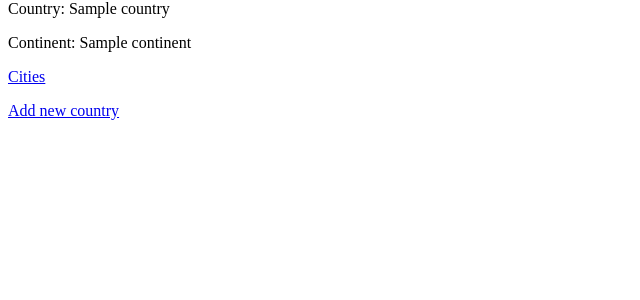
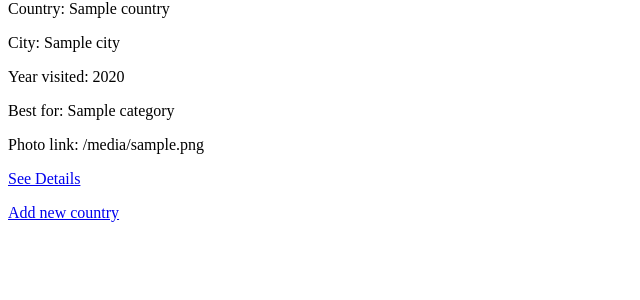
Before and after one commit to kathleenedie/Project1_TravelBucketList, a Flask app: page /visited in a window 1280 px wide. Shown: the part 16-316 px from the top of the page, without its empty margins (0-640 px from the left). Run offline with Flask 2, Linux system fonts and the light colour scheme; a database or web service that is not in the repository returns one stand-in record (values such as "Sample title"); some libraries are stand-ins or nearby versions.

Commit message:
show, add new and edit functions working

```diff
--- a/bucket_list/console.py
+++ b/bucket_list/console.py
@@ -26,6 +26,5 @@ city_repository.save_city(city3)
 
 city_repository.city_select_all()
 
-city_repository.cities_in_country(country2)
 
 pdb.set_trace()
--- a/bucket_list/controllers/visited_controller.py
+++ b/bucket_list/controllers/visited_controller.py
@@ -12,8 +12,8 @@ from repositories import country_repository, city_repository
 
 @visited_blueprint.route('/visited', methods=['GET'])
 def index():
-    countries = country_repository.country_select_all()
-    return render_template("visited/index.html", countries = countries)
+    cities = city_repository.city_select_all()
+    return render_template("visited/index.html", cities = cities)
 
 @visited_blueprint.route("/visited/new", methods=['GET'])
 def new_city_visited():
@@ -40,26 +40,25 @@ def create_city():
     return redirect('/visited')
 
 @visited_blueprint.route('/visited/<id>', methods=['GET'])
-def cities_visited(id):
-    cities = city_repository.cities_in_country(id)
-    return render_template("visited/show.html", cities = cities)
+def city_visited(id):
+    city = city_repository.select_city(id)
+    return render_template("visited/show.html", city = city)
 
-# edit route needed, get request
 @visited_blueprint.route("/visited/<id>/edit", methods=["GET"])
 def edit_city_visited(id):
     city = city_repository.select_city(id)
-    countries = country_repository.select_all()
+    countries = country_repository.country_select_all()
     return render_template('visited/edit.html', city = city, countries = countries)
 
-# update route needed, put request
 @visited_blueprint.route("/visited/<id>", methods=["POST"])
 def update_city_visited(id):
-    city_name = request.form['city_name']
+    name = request.form['name']
     year = request.form['year']
     category = request.form['category']
     photo_link = request.form['photo_link']
-    country_id = request.form['country_id']
+    country = country_repository.select_country(request.form['country_id'])
     visited = request.form['visited']
-    country = country_repository.select_country(country_id)
-    city = City(city_name, year, category, photo_link, country, visited, id)
+    city = City(name, year, category, photo_link, country, visited, id)
+    # print(city.country.name())
+    city_repository.update(city)
     return redirect('/visited')
--- a/bucket_list/repositories/city_repository.py
+++ b/bucket_list/repositories/city_repository.py
@@ -20,7 +20,8 @@ def city_select_all():
     results = run_sql(sql)
 
     for row in results:
-        city = City(row['name'], row['year'], row['category'], row['photo_link'], row['country_id'], row['visited'])
+        country = country_repository.select_country(row['country_id'])
+        city = City(row['name'], row['year'], row['category'], row['photo_link'], country, row['visited'], row['id'])
         cities.append(city)
     return cities
 
@@ -32,8 +33,14 @@ def select_city(id):
 
     if result is not None:
         country = country_repository.select_country(result['country_id'])
-        city = City(result['name'], result['year'], result['category'], result['photo_link'], country, result['id'] )
+        city = City(result['name'], result['year'], result['category'], result['photo_link'], country, result['visited'], result['id'] )
     return city
+
+def update(city):
+    sql = "UPDATE cities SET (name, year, category, photo_link, country_id, visited) = (%s, %s, %s, %s, %s, %s) WHERE id = %s"
+    values = [city.name, city.year, city.category, city.photo_link, city.country.id, city.visited, city.id]
+    run_sql(sql, values)
+
 
 def cities_in_country(id):
     cities = []
@@ -47,7 +54,6 @@ def cities_in_country(id):
     return cities
 
 
-
 def delete_all():
     sql = "DELETE  FROM cities"
     run_sql(sql)
--- a/bucket_list/repositories/country_repository.py
+++ b/bucket_list/repositories/country_repository.py
@@ -23,7 +23,7 @@ def country_select_all():
 
 def select_country(id):
     country = None
-    sql = "SELECT * FROM users WHERE id = %s"
+    sql = "SELECT * FROM countries WHERE id = %s"
     values = [id]
     result = run_sql(sql, values)[0]
 
--- a/bucket_list/templates/visited/index.html
+++ b/bucket_list/templates/visited/index.html
@@ -1,12 +1,15 @@
 {% extends "base.html" %}
 {% block content %}
 
-{% for country in countries %}
+{% for city in cities %}
     <div>
-        <p>Country: {{country.name}}</p>
-        <p>Continent: {{country.continent}}</p>
-        <p><a href="/visited/{{country.id}}">Cities</a></p>
+        <p>Country: {{city.country.name}}</p>
+        <p>City: {{city.name}}</p>
+        <p>Year visited: {{city.year}}</p>
+        <p>Best for: {{city.category}}</p>
+        <p>Photo link: {{city.photo_link}}</p>
 
+        <p><a href="/visited/{{ city.id }}">See Details</a></p>
     </div>
 {% endfor %}
 
--- a/bucket_list/templates/visited/show.html
+++ b/bucket_list/templates/visited/show.html
@@ -1,14 +1,10 @@
 {% extends "base.html" %}
 {% block content %}
 
-{% for city in cities %}
     <div>
         <p>City: {{city.name}}</p>
         <p>Category: {{city.category}}</p>
+        <p><a href="/visited/{{city.id}}/edit">Edit</a></p>
     </div>
-    <div>
-        <p><a href="/visited/'{{country.id}}'/edit">Edit city</a></p>
-    </div>
-{% endfor %}
 
 {% endblock %}
```
Also changed, not shown: bucket_list/templates/visited/edit.html (+6 -6 lines).
